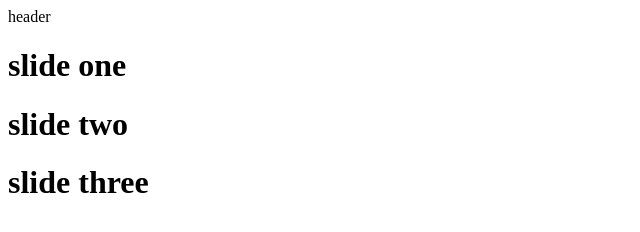
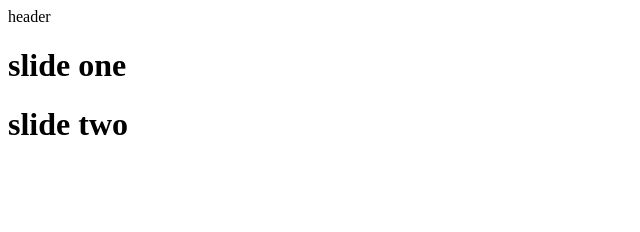
Before and after one commit to Sina2004/git-copy, a website: page index.html in a window 1280 px wide. Shown: the whole page, without its empty margins (0-640 px from the left). Drawn offline with Linux system fonts and the light colour scheme.

Commit message:
slider changed

```diff
--- a/index.html
+++ b/index.html
@@ -13,7 +13,6 @@
     <div class="slider">
       <h1>slide one</h1>
       <h1>slide two</h1>
-      <h1>slide three</h1>
     </div>
   </body>
 </html>
```
